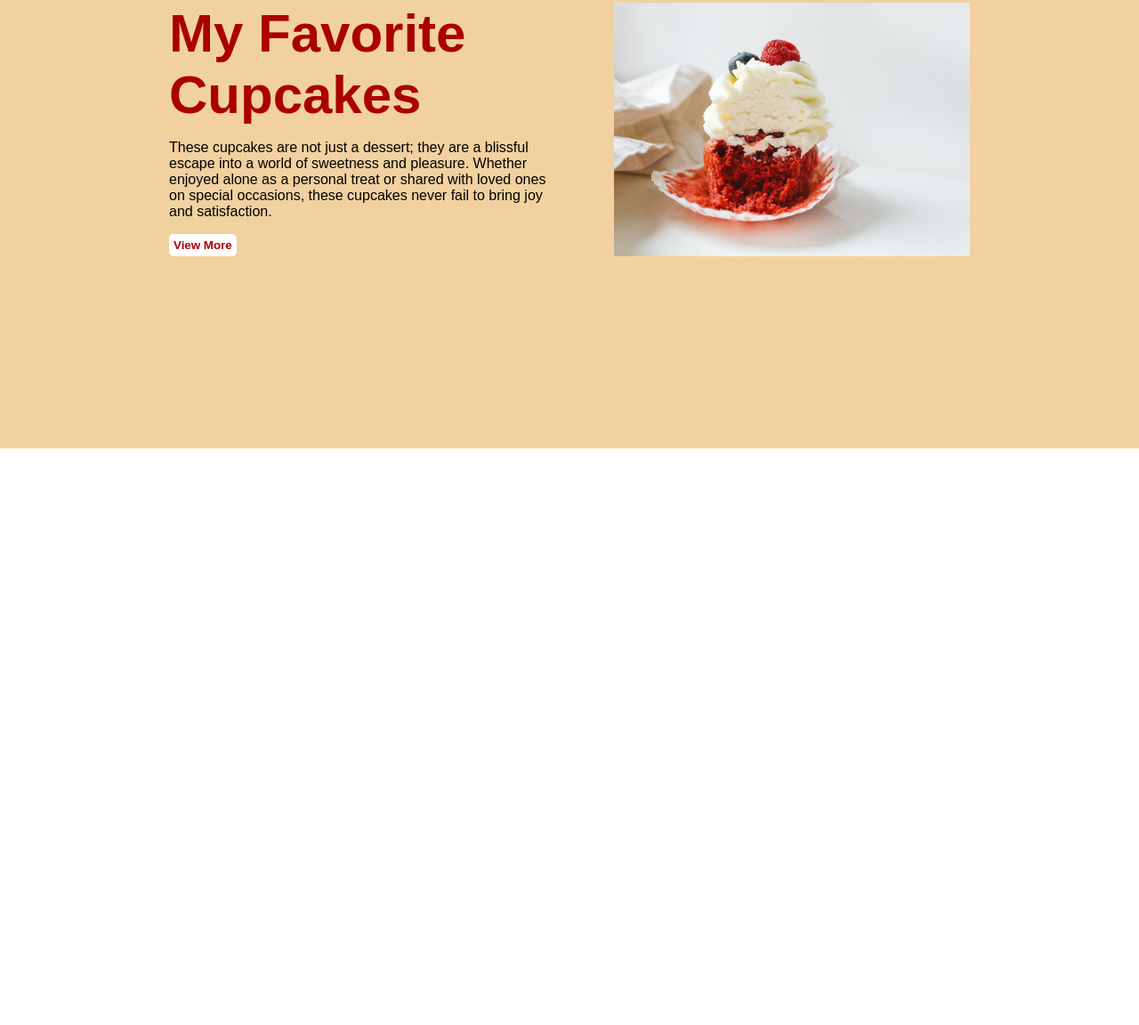
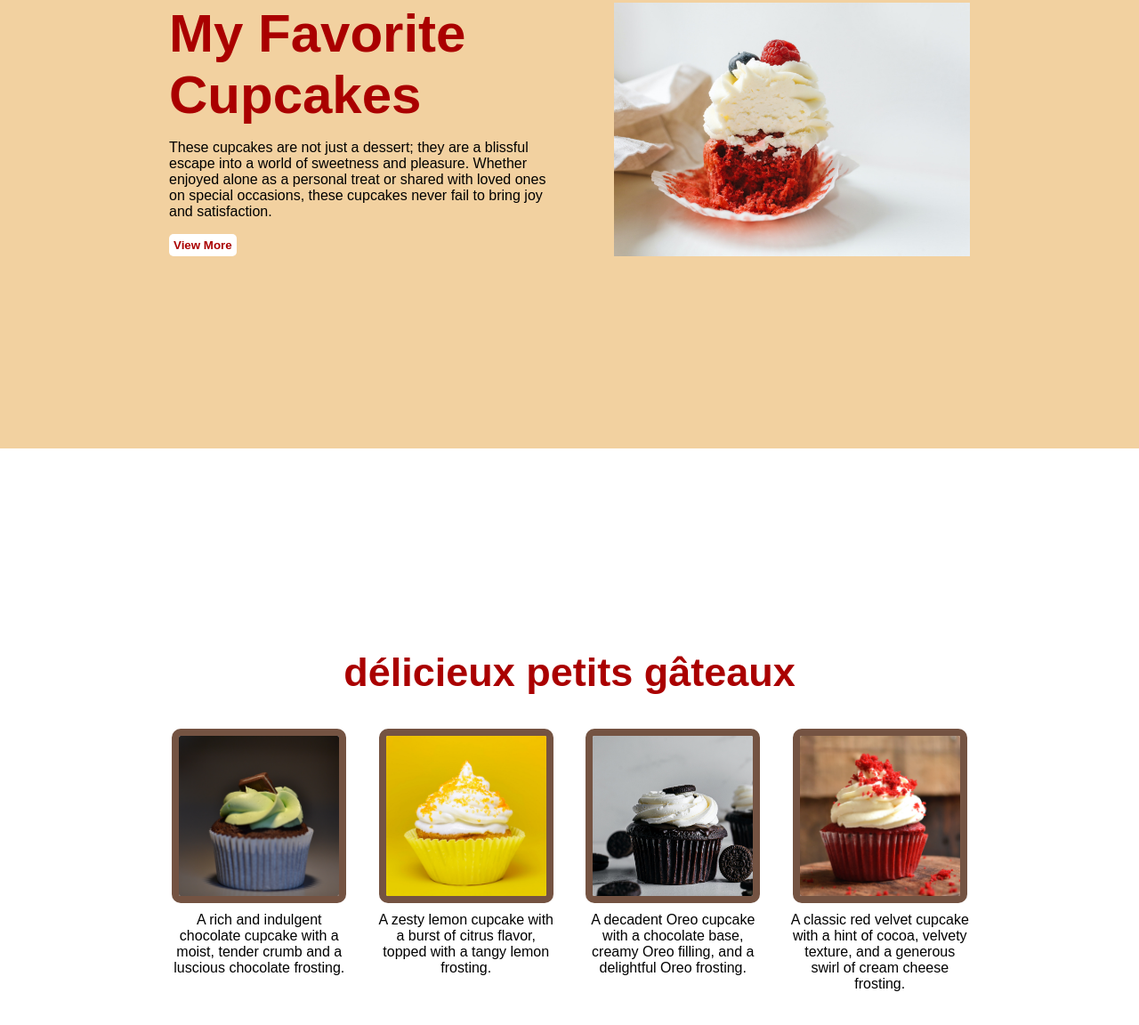
Before and after one commit to dttncl/odin-landing-page, a plain HTML site: page index.html in a window 1280 px wide. Shown: the part 296-1448 px from the top of the page at 89% size. Before the commit the page ends 800 px from the top, so only its background shows below. Drawn offline with Linux system fonts and the light colour scheme.

Commit message:
feat: add style to information section

```diff
--- a/index.css
+++ b/index.css
@@ -87,8 +87,6 @@ nav {
     margin: 0;
 }
 
-
-
 .head-text > button {
     background-color: white;
     color: #aa0000;
@@ -97,3 +95,40 @@ nav {
     border-radius: 5px;
     font-weight: 700;
 }
+
+.info-title {
+    color: #aa0000;
+    font-size: 30px;
+    margin: 0;
+}
+
+.info-container {
+    display: flex;
+    flex-direction: column;
+    width: 900px;
+    margin: auto;
+    height: 100vh;
+    align-items: center;
+    justify-content: center;
+}
+
+.info-items {
+    display: flex;
+    flex-direction: row;
+    text-align: center;
+    gap: 30px
+}
+
+.item > img {
+    width: 180px;
+    border: solid #745342 8px;
+    border-radius: 10px;
+}
+
+.item {
+    display: flex;
+    flex-direction: column;
+    gap: 10px;
+    align-items: center;
+    flex: 1;
+}
--- a/index.html
+++ b/index.html
@@ -32,7 +32,31 @@
             </div>
         </div>
     </header>
-    <section class="information"></section>
+    <section class="information">
+        <div class="info-container">
+            <div class="info-title">
+                <h2>délicieux petits gâteaux</h2>
+            </div>
+            <div class="info-items">
+                <div class="item">
+                    <img src="images/choco.jpg" alt="chocolate">
+                    <caption>A rich and indulgent chocolate cupcake with a moist, tender crumb and a luscious chocolate frosting.</caption>
+                </div>
+                <div class="item">
+                    <img src="images/lemon.jpg" alt="lemon">
+                    <caption>A zesty lemon cupcake with a burst of citrus flavor, topped with a tangy lemon frosting.</caption>
+                </div>
+                <div class="item">
+                    <img src="images/oreo.jpg" alt="oreo">
+                    <caption>A decadent Oreo cupcake with a chocolate base, creamy Oreo filling, and a delightful Oreo frosting.</caption>
+                </div>
+                <div class="item">
+                    <img src="images/red.jpg" alt="red velvet">
+                    <caption>A classic red velvet cupcake with a hint of cocoa, velvety texture, and a generous swirl of cream cheese frosting.</caption>
+                </div>
+            </div>
+        </div>
+    </section>
     <section class="quote"></section>
     <section class="ads"></section>
     <footer></footer>
```
Also changed, not shown: images/choco.jpg (added), images/lemon.jpg (added), images/oreo.jpg (added), images/red.jpg (added), images/reference.png (added).
